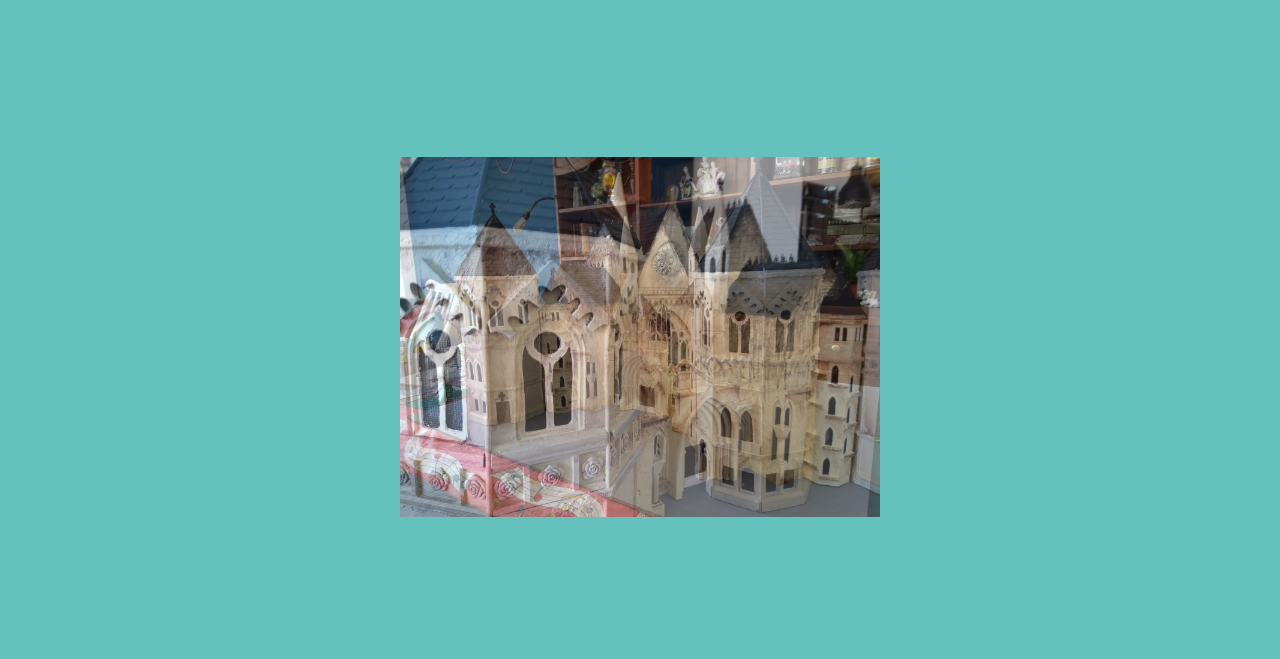
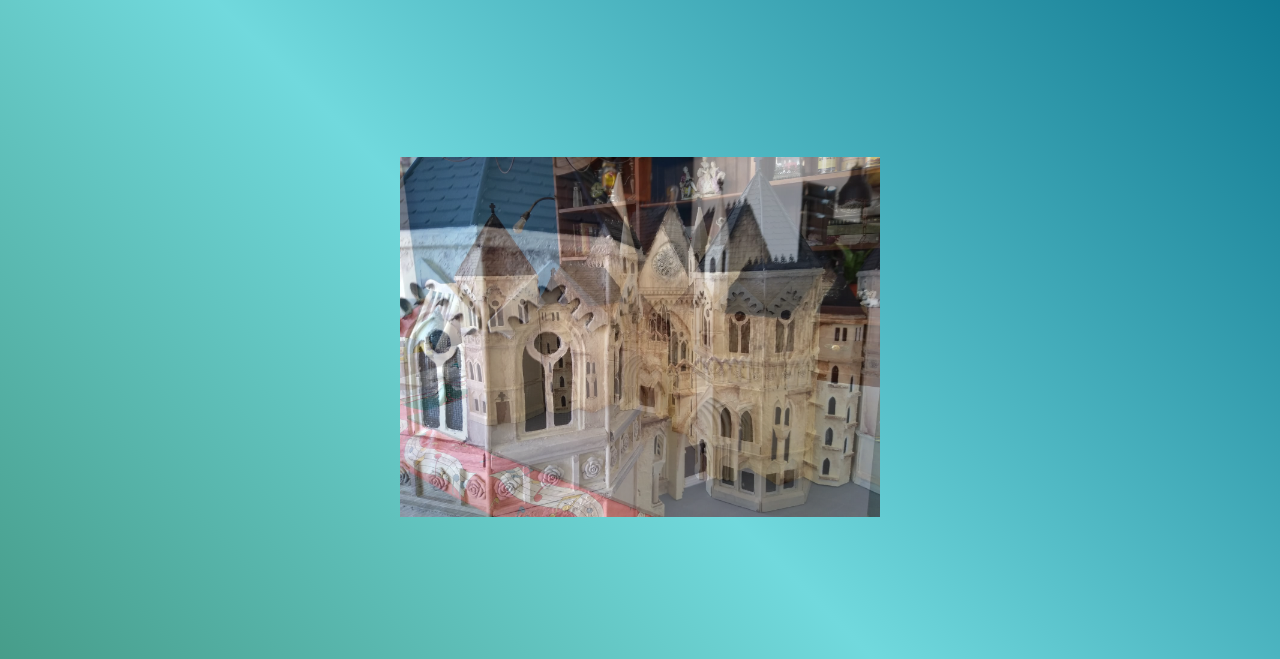
Before and after one commit to cmschuft/GP-Escenografias, a plain HTML site: page index.html in a window 1280 px wide. Shown: the part 107-766 px from the top of the page. Drawn offline with Linux system fonts and the light colour scheme.

Commit message:
Agregué Fondo en Degradé

```diff
--- a/style.css
+++ b/style.css
@@ -5,7 +5,8 @@
 }
 
 body{
-    background-color: #65C1BE;
+    /* background-color: #65C1BE; */
+    background-image: linear-gradient(45deg, #38886d, #71d9dd, #066f8a);
 }
 
 .barraNavegacion {
```
